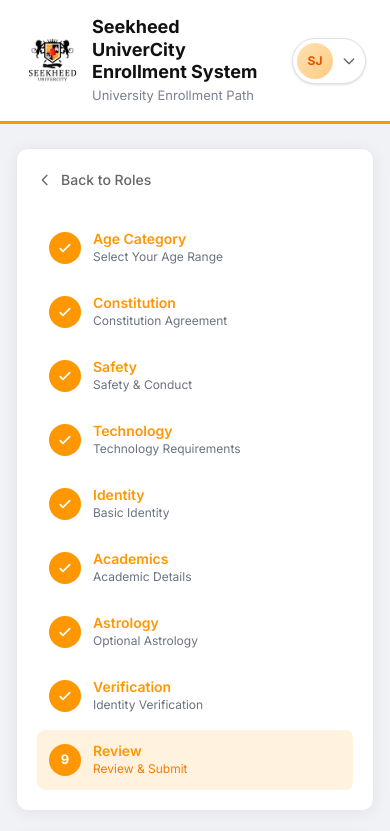
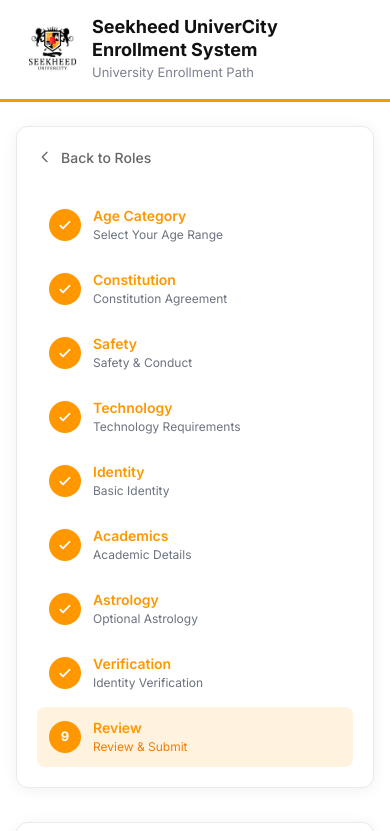
Before and after one commit to love-developer/Micheal, a React (Vite) app: page /undergraduate/review in a window 390 px wide. Shown: the top 831 px of the page. Built offline with nearby package versions, Linux system fonts and the light colour scheme.

Commit message:
navbar fixed

```diff
--- a/src/components/layout/Header.jsx
+++ b/src/components/layout/Header.jsx
@@ -30,16 +30,6 @@
             <p className='mt-0.5 text-[13px] text-[#7C8091] md:text-[14px]'>University Enrollment Path</p>
           </div>
         </Link>
-        <button
-          type='button'
-          className='flex shrink-0 items-center gap-2 rounded-full border border-[#E0E0E0] bg-white py-1 pl-1 pr-2 shadow-sm transition-colors hover:bg-[#FAFAFA]'
-          aria-label='Account menu'
-        >
-          <span className='flex h-9 w-9 items-center justify-center rounded-full bg-gradient-to-br from-[#FFE0B2] to-[#FFCC80] text-[12px] font-bold text-[#E65100]'>
-            SJ
-          </span>
-          <ChevronDown />
-        </button>
       </div>
       <div className='h-[3px] w-full bg-[#FF9800]' aria-hidden />
     </header>
--- a/src/pages/AdminRegistration.jsx
+++ b/src/pages/AdminRegistration.jsx
@@ -58,9 +58,9 @@
   }
 
   return (
-    <div className='flex min-h-0 flex-1 flex-col bg-[#F0F2F5]'>
-      <div className='mx-auto flex w-full max-w-[1600px] flex-1 flex-col gap-6 px-4 py-6 md:flex-row md:gap-8 md:px-8 md:py-8'>
-        <aside className='w-full shrink-0 md:w-[308px]'>
+    <div className='flex min-h-0 flex-1 flex-col'>
+      <div className='mx-auto flex w-full max-w-[1600px] flex-1 flex-col gap-[34px] px-4 py-6 md:flex-row md:gap-8 md:px-8 md:py-8'>
+        <aside className='w-full shrink-0 md:w-[288px]'>
           <div className='rounded-xl border border-[#E8EAED] bg-white p-5 shadow-[0_2px_16px_rgba(0,0,0,0.06)]'>
             <Link
               to='/'
--- a/src/pages/StudentRegistration.jsx
+++ b/src/pages/StudentRegistration.jsx
@@ -61,10 +61,10 @@
   }
 
   return (
-    <div className='flex min-h-0 flex-1 flex-col bg-[#F0F2F5]'>
-      <div className='mx-auto flex w-full max-w-[1600px] flex-1 flex-col gap-6 px-4 py-6 md:flex-row md:gap-8 md:px-8 md:py-8'>
-        <aside className='w-full shrink-0 md:w-[308px]'>
-          <div className='rounded-xl border border-[#E8EAED] bg-white p-5 shadow-[0_2px_16px_rgba(0,0,0,0.06)]'>
+    <div className='flex min-h-0 flex-1 flex-col'>
+      <div className='mx-auto flex w-full max-w-[1600px] flex-1 flex-col gap-[34px] px-4 py-6 md:flex-row md:gap-8 md:px-8 md:py-8'>
+        <aside className='w-full shrink-0 md:w-[288px]'>
+          <div className='rounded-xl border border-[#E8EAED] bg-white p-5  shadow-[0_2px_16px_rgba(0,0,0,0.06)]'>
             <Link
               to='/'
               className='inline-flex items-center gap-2 text-[14px] font-medium text-[#666666] transition-colors hover:text-[#111111]'
--- a/src/pages/TeacherRegistration.jsx
+++ b/src/pages/TeacherRegistration.jsx
@@ -56,9 +56,9 @@
   }
 
   return (
-    <div className='flex min-h-0 flex-1 flex-col bg-[#F0F2F5]'>
-      <div className='mx-auto flex w-full max-w-[1600px] flex-1 flex-col gap-6 px-4 py-6 md:flex-row md:gap-8 md:px-8 md:py-8'>
-        <aside className='w-full shrink-0 md:w-[308px]'>
+    <div className='flex min-h-0 flex-1 flex-col'>
+      <div className='mx-auto flex w-full max-w-[1600px] flex-1 flex-col gap-[34px] px-4 py-6 md:flex-row md:gap-8 md:px-8 md:py-8'>
+        <aside className='w-full shrink-0 md:w-[288px]'>
           <div className='rounded-xl border border-[#E8EAED] bg-white p-5 shadow-[0_2px_16px_rgba(0,0,0,0.06)]'>
             <Link
               to='/'
```
